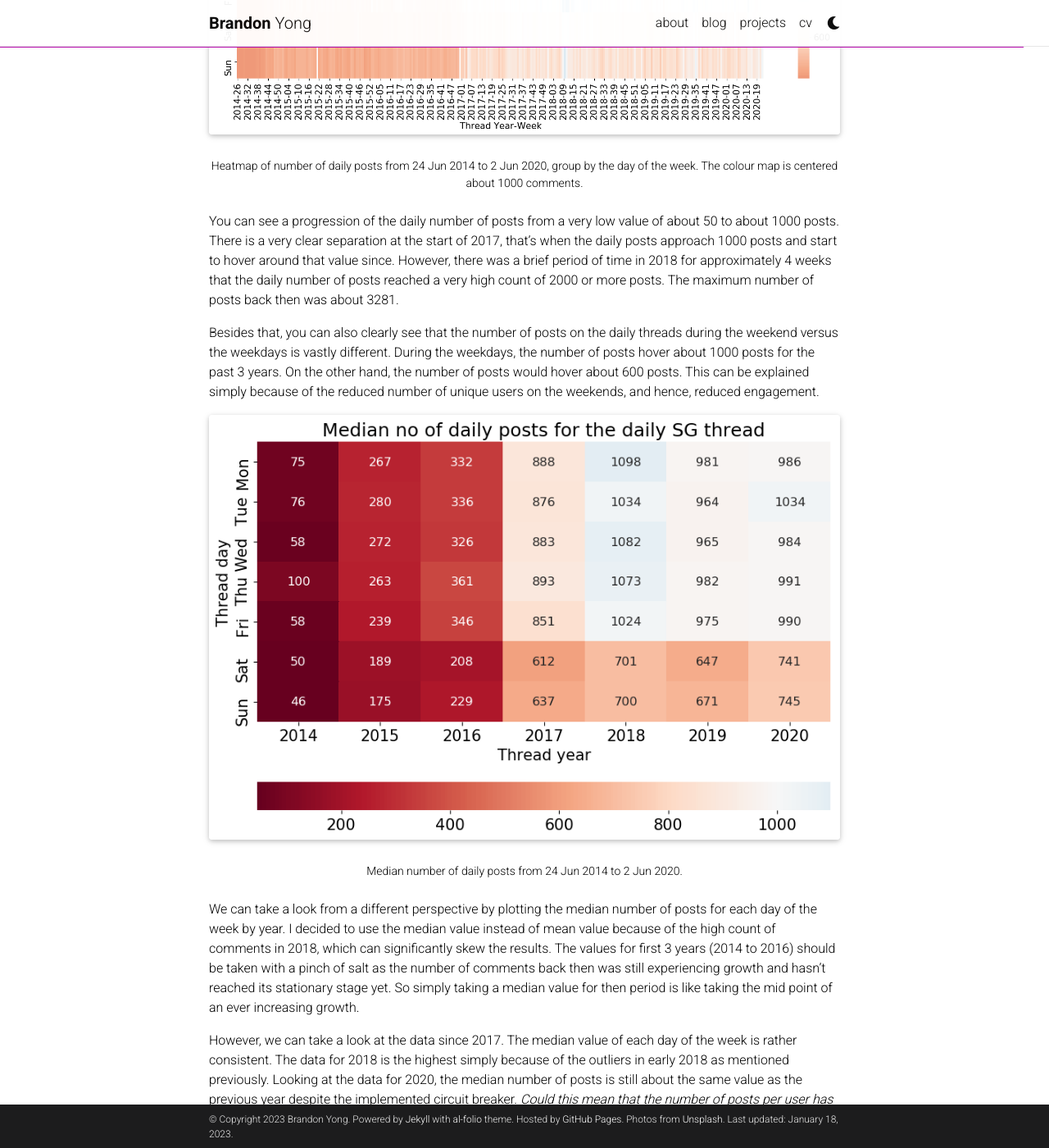
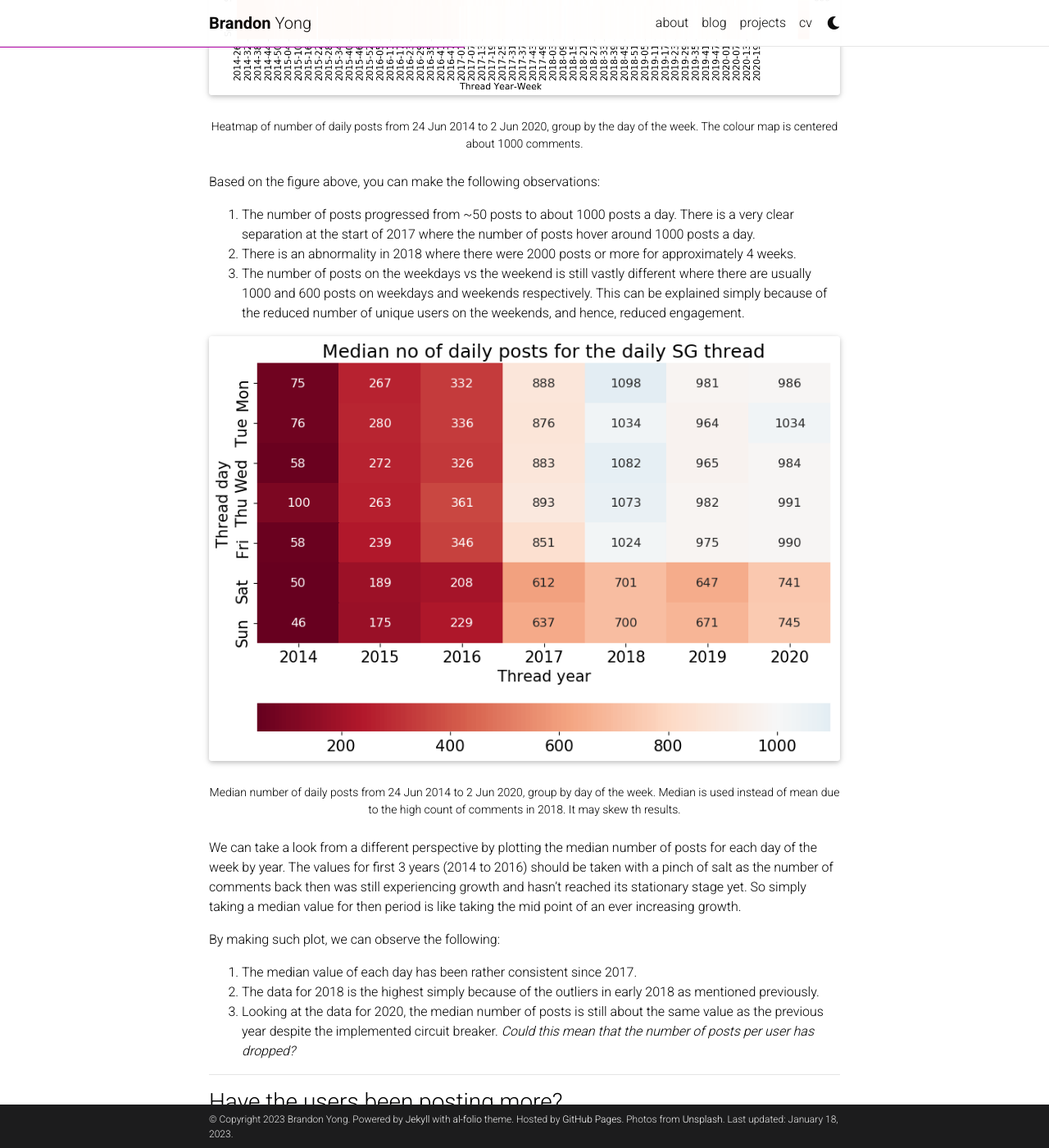
Before and after one commit to brandonyongys/brandonyongys.github.io, a Jekyll site: the page built from _projects/sgreddit-analysis.md, in a window 1280 px wide and 1400 px high, scrolled down 2538 px. Shown: the whole window at 82% size. Built offline with Jekyll 4.4.1, drawn with Linux system fonts in a browser that asks for light colours; full-size pictures stand in for the smaller copies a plugin makes; comment, search, counter and statistics services are not loaded; a style sheet for code colours, icons or effects is not loaded; some of the changed text lies outside the part shown.

Commit message:
Reformatted sgreddit project part 1

```diff
--- a/_projects/sgreddit-analysis.md
+++ b/_projects/sgreddit-analysis.md
@@ -55,10 +55,9 @@ Despite the missing data, you can clearly observe a few things:
     Monthly number of unique posters from 24 Jun 2014 to 2 Jun 2020. The total number of unique posters for June 2014 and June 2020 are underrepresented as I do not have the full month data.
 </div>
 
-Based on this figure, you can see that from June 2014 to December 2017, the monthly total unique posters keeps increasing. Starting from January 2018, the monthly total unique posters hovers around 1600 to 1800 and have been that way ever since.
-
-However, from March 2020, there has been a spike in total monthly unique posters and it reaches its peak of 2152 unique posters in April 2020. This is due to the Covid-19 pandemic that has caused a great impact on the world. Singapore government has encouraged employers to allow employees to work from home whenever possible. On 7 April 2020, circuit breaker was implemented and all non-essential workers were to work from home and all schools were closed.
-
+Based on this figure, you may make a few observations:
+1. The monthly total unique posters keeps increasing from Jun 2014 to Dec 2017. Thereafter, the monthly total unique posters hovers between 1600 to 1800 and hasn't changed since.
+1. There is a spike starting Mar 2020. This is due to the Covid-19 pandemic which triggered lockdowns across the world including Singapore. Employees are forced to work from home and have litte incentives to leave the house given the restrictions.
 
 
 <hr>
@@ -75,9 +74,11 @@ Since there is evidence that the community is growing, how about the number of s
     Heatmap of number of daily posts from 24 Jun 2014 to 2 Jun 2020, group by the day of the week. The colour map is centered about 1000 comments.
 </div>
 
-You can see a progression of the daily number of posts from a very low value of about 50 to about 1000 posts. There is a very clear separation at the start of 2017, that's when the daily posts approach 1000 posts and start to hover around that value since. However, there was a brief period of time in 2018 for approximately 4 weeks that the daily number of posts reached a very high count of 2000 or more posts. The maximum number of posts back then was about 3281.
+Based on the figure above, you can make the following observations:
 
-Besides that, you can also clearly see that the number of posts on the daily threads during the weekend versus the weekdays is vastly different. During the weekdays, the number of posts hover about 1000 posts for the past 3 years. On the other hand, the number of posts would hover about 600 posts. This can be explained simply because of the reduced number of unique users on the weekends, and hence, reduced engagement.
+1. The number of posts progressed from ~50 posts to about 1000 posts a day. There is a very clear separation at the start of 2017 where the number of posts hover around 1000 posts a day.
+1. There is an abnormality in 2018 where there were 2000 posts or more for approximately 4 weeks.
+1. The number of posts on the weekdays vs the weekend is still vastly different where there are usually 1000 and 600 posts on weekdays and weekends respectively. This can be explained simply because of the reduced number of unique users on the weekends, and hence, reduced engagement.
 
 <div class="row mt-3">
     <div class="col-sm mt-3 mt-md-0">
@@ -85,9 +86,76 @@ Besides that, you can also clearly see that the number of posts on the daily thr
     </div>
 </div>
 <div class="caption">
-    Median number of daily posts from 24 Jun 2014 to 2 Jun 2020.
+    Median number of daily posts from 24 Jun 2014 to 2 Jun 2020, group by day of the week. Median is used instead of mean due to the high count of comments in 2018. It may skew th results.
 </div>
 
-We can take a look from a different perspective by plotting the median number of posts for each day of the week by year. I decided to use the median value instead of mean value because of the high count of comments in 2018, which can significantly skew the results. The values for first 3 years (2014 to 2016) should be taken with a pinch of salt as the number of comments back then was still experiencing growth and hasn't reached its stationary stage yet. So simply taking a median value for then period is like taking the mid point of an ever increasing growth.
 
-However, we can take a look at the data since 2017. The median value of each day of the week is rather consistent. The data for 2018 is the highest simply because of the outliers in early 2018 as mentioned previously. Looking at the data for 2020, the median number of posts is still about the same value as the previous year despite the implemented circuit breaker. _Could this mean that the number of posts per user has dropped?_
+We can take a look from a different perspective by plotting the median number of posts for each day of the week by year. The values for first 3 years (2014 to 2016) should be taken with a pinch of salt as the number of comments back then was still experiencing growth and hasn't reached its stationary stage yet. So simply taking a median value for then period is like taking the mid point of an ever increasing growth.
+
+By making such plot, we can observe the following:
+1. The median value of each day has been rather consistent since 2017.
+1. The data for 2018 is the highest simply because of the outliers in early 2018 as mentioned previously.
+1. Looking at the data for 2020, the median number of posts is still about the same value as the previous year despite the implemented circuit breaker. _Could this mean that the number of posts per user has dropped?_
+
+
+<hr>
+
+### Have the users been posting more?
+I calculated the average comments per user by dividing the total comments by the total unique users for each day. Then, I plotted another heatmap to illustrate the average number of comments per user since 2014, as shown below.
+
+<div class="row mt-3">
+    <div class="col-sm mt-3 mt-md-0">
+        {% include figure.html path="assets/img/202006-sg-reddit/No%20of%20posts%20per%20user%20-%20day.png" class="img-fluid rounded z-depth-1" %}
+    </div>
+</div>
+<div class="caption">
+    Heatmap of number of posts per poster from 24 Jun 2014 to 2 Jun 2020. The colour map is centered about the value 3 posts per user.
+</div>
+
+The average number of posts per user back then was about 2 to 3 posts and it has grow up to 3 to 4 posts in recent time. Occasionally the number of posts per user does go up to 5 and beyond. You can see a clear difference in number of posts per user on weekdays versus weekends. Users tend to post about 3 to 4 posts on weekdays and on weekends, they tend to post about 2 to 3. The average user is slightly less chatty because of the reduced number of users that contribute the community engagement.
+
+Looking at the blue bars, which indicate a high number of posts per user, there are two period of time where this happened. First was in end of 2014 and another was in early to mid 2018. In 2014, the users were probably excited about clearing their leaves and school year was going to end, so it was time for them to go on holiday or enjoy their down time. In 2018 though, it was a peculiar period. As indicated previously, this period of time experienced a high number of posts and a high number of users. So this prompts a question - _what was happening back then that caused such a surge in activity?_
+
+<div class="row mt-3">
+    <div class="col-sm mt-3 mt-md-0">
+        {% include figure.html path="assets/img/202006-sg-reddit/Median%20no%20of%20posts%20per%20user%20-%20day.png" class="img-fluid rounded z-depth-1" %}
+    </div>
+</div>
+<div class="caption">
+    Median number of posts per poster from 24 Jun 2014 to 2 Jun 2020.
+</div>
+
+Looking at the heatmap above, the average user in 2020 has posted slightly fewer comments as compared to the median posts per user in 2017 to 2019. This is odd as I would have expected that circuit breaker would have increased the number of users and posts. I suppose that since non-essential workers were working from home for the entire circuit breaker and students were doing home based learning in the first half of circuit breaker and then they were on their June holiday in the second half, so their lives were less happening and they have fewer things to rant or talk about.
+
+
+
+<hr>
+
+### What about the hourly activity of the daily thread?
+I decided to use the data for 2019 to calculate and plot the average hourly number of posts for each day of the week. The reason I chose 2019 data is because there doesn't seem to have any outlier data and also because it is the most recent full year data that I have.
+
+<div class="row mt-3">
+    <div class="col-sm mt-3 mt-md-0">
+        {% include figure.html path="assets/img/202006-sg-reddit/Hourly%20posts%20-%20average%202019.png" class="img-fluid rounded z-depth-1" %}
+    </div>
+</div>
+<div class="caption">
+    Hourly average number of posts by day in the full year of 2019.
+</div>
+
+You can clearly is that there is an obvious trend regardless of the day of the week. From 6am all the way to 1pm, the number of comments posted is on a downhill trend. Starting from 1pm, the number of posts start to pick up. This is where the trend of weekday and weekend start to diverge. The reason for the sudden drop in activity from 6am to 1pm is because 1) a new daily thread is posted and pinned, replacing the previous day thread and ending all discussions in the previous day thread, and 2) the users are preparing to go to work/school and are focusing on them first.
+
+On weekdays, the number of comments posted would climb faster than it would on a weekend and it would reach it maximum at about 6-7pm. From there, it would very slowly decrease all the way to 6am. Then the cycle repeats.
+
+The trend for the weekend is a little bit tricky to see. You would have to look at the end from 1pm of either Saturday or Sunday and connect the trend to the following day (Sunday or Monday) to see the actual trend and to ensure continuity. The number of posted comments on the weekend pick up slower and reach it peak at about 9pm. Then it would go down a little bit and from midnight onwards, it would go up to about 50 comments per hour at 6am before it goes downhill again.
+
+One thing to note is that on Thursday between 4 to 7pm, the number of comments posted for each hour of the 3 hours time frame is significantly higher than the usual count for a weekday (70 comments vs 60 comments respectively). _Is this because everyone is excited about TGIF the following day?_
+
+<div class="row mt-3">
+    <div class="col-sm mt-3 mt-md-0">
+        {% include figure.html path="assets/img/202006-sg-reddit/Hourly%20posts%20-%20average%20CB.png" class="img-fluid rounded z-depth-1" %}
+    </div>
+</div>
+<div class="caption">
+    Hourly average number of posts by day during circuit breaker 2020.
+</div>
```
